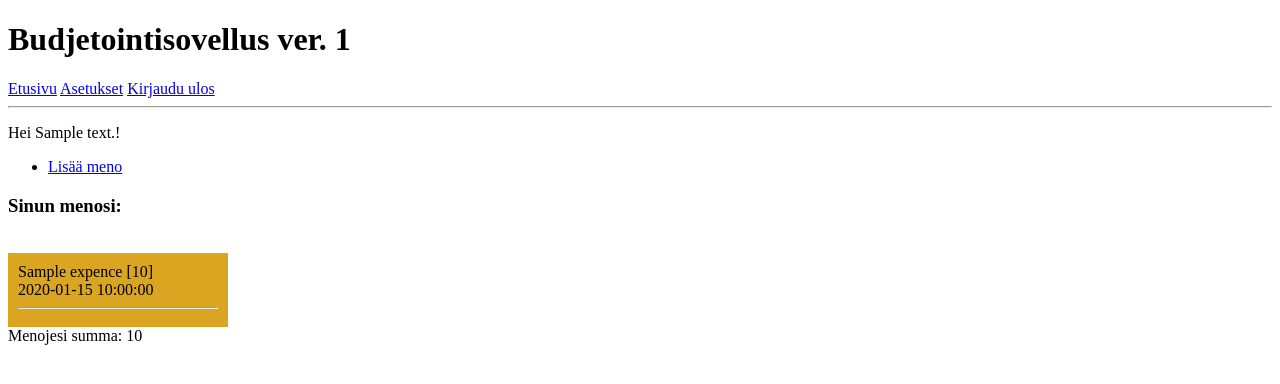
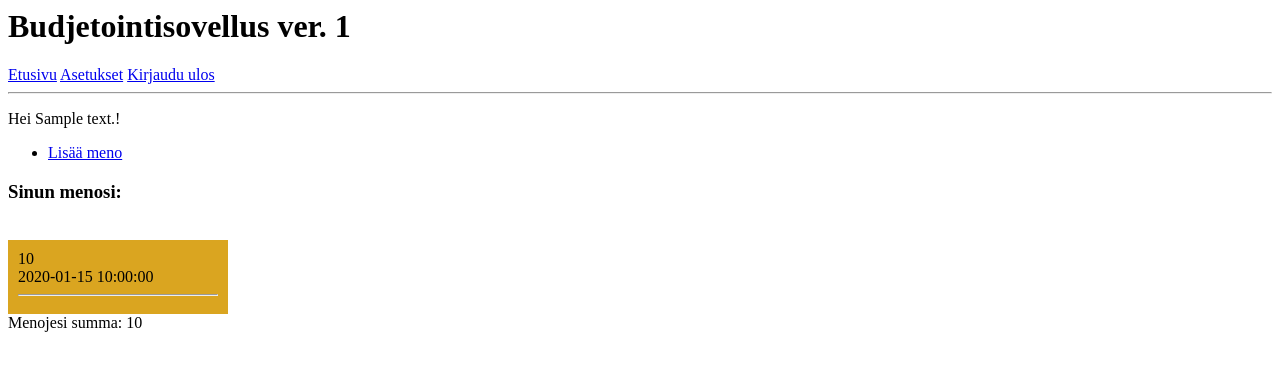
Before and after one commit to Eoyie/Budjetointisovellus, a Flask app: template templates/home.html in a window 1280 px wide. Shown: the top 384 px of the page. Run offline with Flask 3, Linux system fonts and the light colour scheme; the visitor is signed in with stand-in values (Sample User, id 1); the template is opened without the code that fills it: most values are stand-ins (such as "Sample title", 1, 10 or a date in 2020).

Commit message:
Changes to expences handling

```diff
--- a/categories.py
+++ b/categories.py
@@ -3,9 +3,10 @@ from flask import session
 from sqlalchemy.sql import text
 
 def add_category(name, user_id):
+    visible = True
     try:
-        sql = text("INSERT INTO categories (name,user_id) VALUES (:name,:user_id)")
-        db.session.execute(sql, {"name":name, "user_id":user_id})
+        sql = text("INSERT INTO categories (name,user_id,visible) VALUES (:name,:user_id,:visible)")
+        db.session.execute(sql, {"name":name, "user_id":user_id, "visible":visible})
         db.session.commit()
     except:
         return False
--- a/routes.py
+++ b/routes.py
@@ -72,13 +72,12 @@ def new_expence():
         else:
             return render_template("error.html", message="Lisää ensin kategoria asetuksista")
     if request.method == "POST":
-        name = request.form["name"]
         price = request.form["price"]
         date = request.form["date"]
         category_id  = request.form["category"]
         notes = request.form["notes"]
         print(date)
-        if expences.add_expence(name, price, category_id, date, notes, session.get("user_id")):
+        if expences.add_expence(price, category_id, date, notes, session.get("user_id")):
             return redirect("/home")
         else:
             return render_template("error.html", message="Menon lisääminen ei onnistunut")
--- a/templates/home.html
+++ b/templates/home.html
@@ -1,3 +1,9 @@
+<style>
+.container {
+    display: flex;
+    flex-wrap: wrap;
+}
+</style>
 {% extends "logged_in_layout.html" %}
 {% block title %}Etusivu{% endblock %}
 {% block content %}
@@ -8,10 +14,11 @@
 </ul>
 {% if expences_sum %}
 <h3>Sinun menosi:</h3><br>
-<div style="background:goldenrod;padding:10px;width:200px">
+<div class="container">
 {% for expence in expences %}
-{{ expence.name }} [{{ expence.price }}]<br>
-{{ expence.date }}<br><hr>
+<div style="background:goldenrod;padding:10px;width:200px;">
+{{ expence.price }}<br>
+{{ expence.date }}<br><hr></div>
 {% endfor %}
 </div>
 Menojesi summa: {{ expences_sum }}{% endif %}
--- a/templates/new.html
+++ b/templates/new.html
@@ -3,8 +3,6 @@
 {% block content %}
 {% if session.user_id %}
 <form action="/new_expence" method="post" onsubmit="return check(this)">
-    <p>Nimi:<br>
-    <input type="text" name="name" required></p>
     <p>Hinta:<br>
     <input type="text" name="price" required></p>
     <p>Päivämäärä:
```
Also changed, not shown: expences.py (+8 -4 lines).
